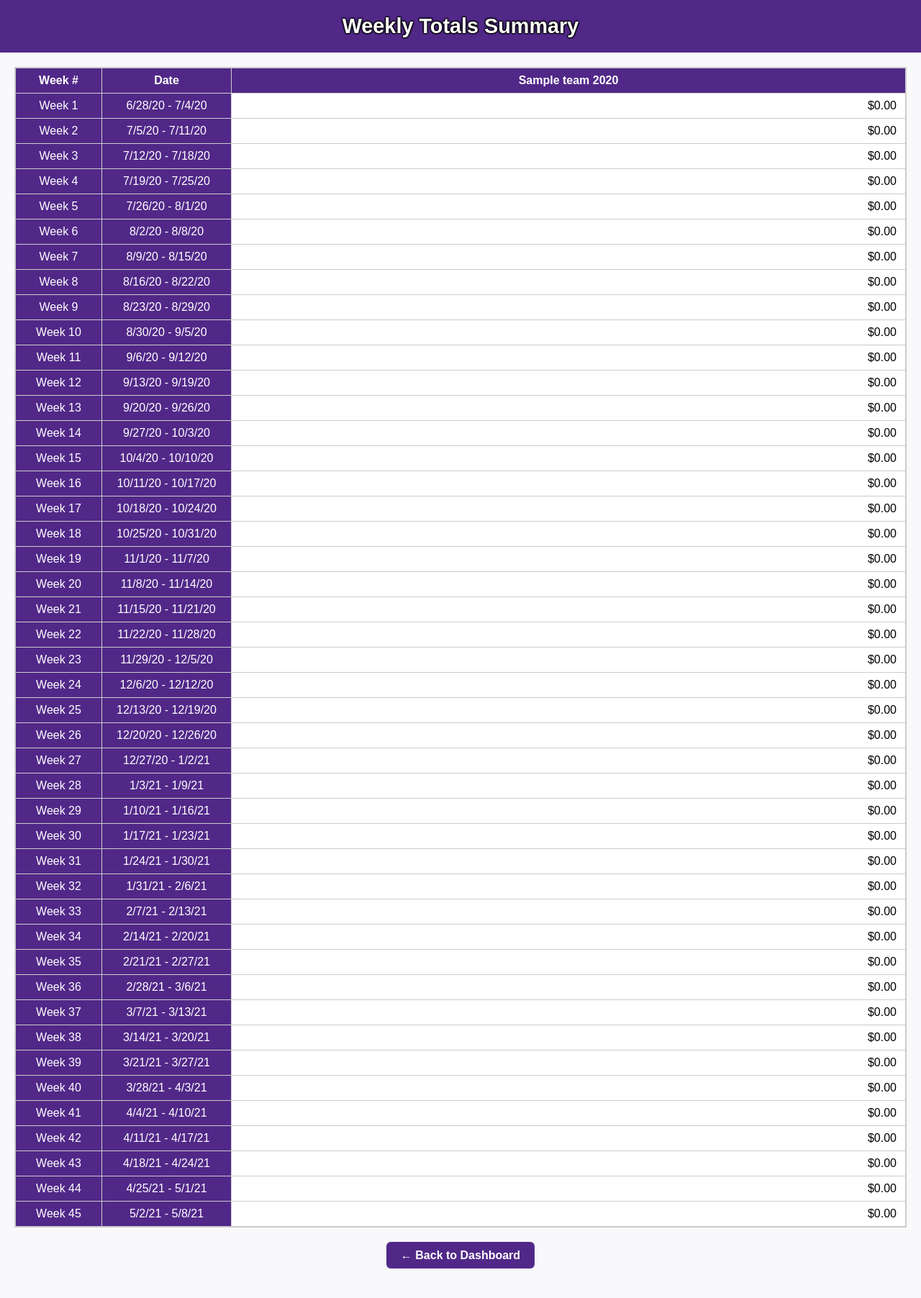
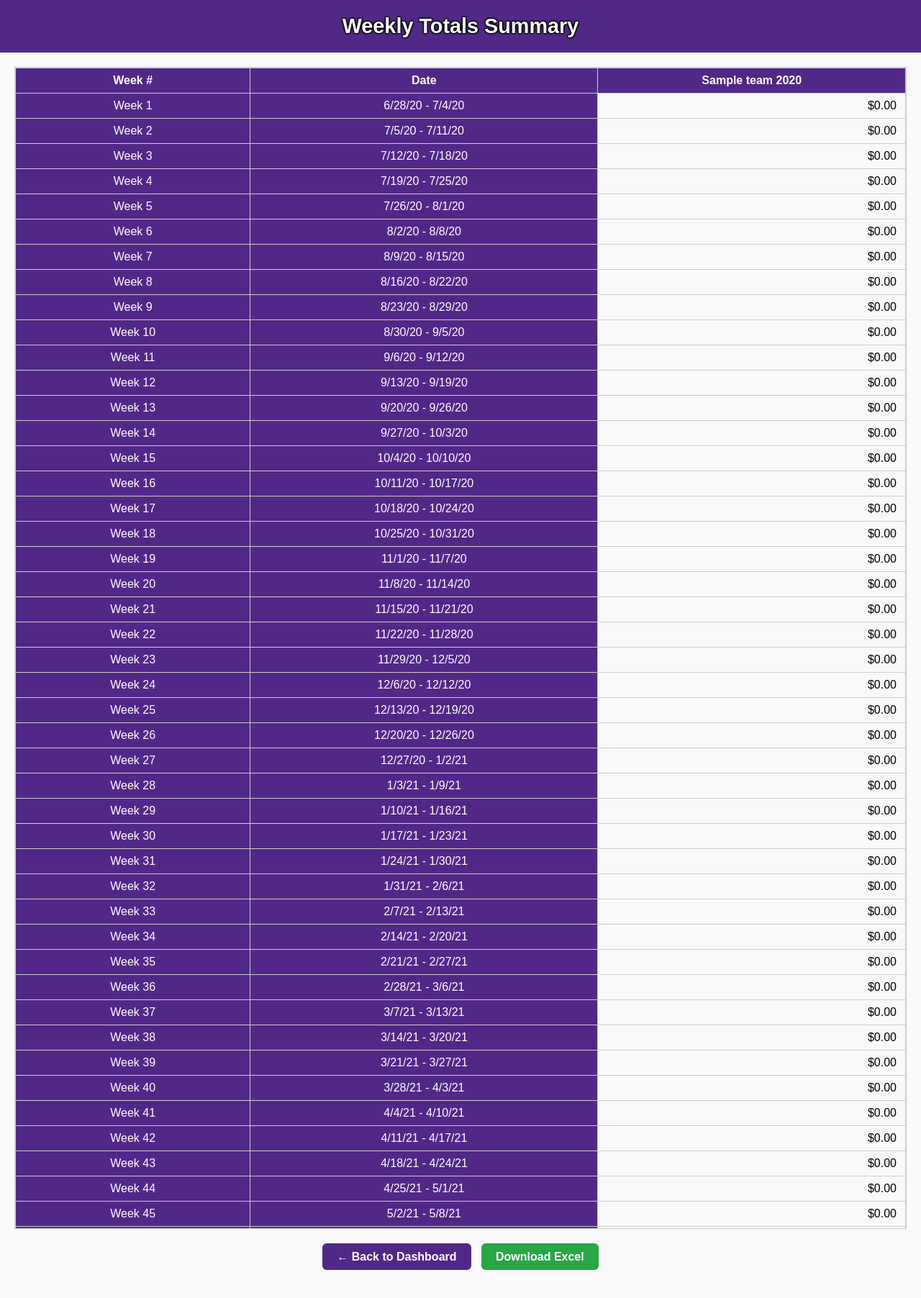
Before and after one commit to cstuffs/KSU, a Flask app: page /admin/weekly_totals in a window 1280 px wide. Shown: the top 1804 px of the page at 72% size. Run offline with Flask 3, Linux system fonts and the light colour scheme; a user stored in the database is signed in; tables that the repository leaves empty hold one stand-in row (values such as "Sample post").

Commit message:
Add weekly totals Excel download route

```diff
--- a/app.py
+++ b/app.py
@@ -676,6 +676,70 @@ def weekly_totals():
         timedelta=timedelta
     )
 
+@app.route('/download_weekly_totals')
+@login_required
+def download_weekly_totals():
+    from datetime import datetime, timedelta
+
+    price_lookup = {
+        f"{item.name}|||{opt.name}": opt.price
+        for item in MenuItem.query.all()
+        for opt in item.options
+    }
+
+    orders = Order.query.join(Team).all()
+    yearly_totals_by_week = {}
+    all_teams = set()
+    all_years = set()
+
+    for order in orders:
+        team_name = order.team.name
+        year = order.date.year
+        week = get_week_number(order.date)
+        all_teams.add(team_name)
+        all_years.add(year)
+
+        if week < 1 or week > 52:
+            continue
+
+        yearly_totals_by_week.setdefault(year, {}).setdefault(week, {})
+
+        for item in order.items:
+            key = f"{item.item_name}|||{item.option_name}"
+            price = price_lookup.get(key, 0.0)
+            subtotal = item.quantity * price
+            current = yearly_totals_by_week[year][week].get(team_name, 0.0)
+            yearly_totals_by_week[year][week][team_name] = current + subtotal
+
+    users = sorted(list(all_teams))
+    years = sorted(list(all_years))
+    year = years[-1]
+
+    wb = Workbook()
+    ws = wb.active
+    ws.title = "Weekly Totals"
+
+    headers = ["Week #", "Date"] + [f"{team} {year}" for team in users]
+    ws.append(headers)
+
+    july_first = datetime(year, 7, 1).date()
+    if july_first.weekday() != 6:
+        july_first -= timedelta(days=july_first.weekday() + 1)
+
+    for week in range(1, 53):
+        start_of_week = july_first + timedelta(weeks=week - 1)
+        end_of_week = start_of_week + timedelta(days=6)
+        row = [f"Week {week}", f"{start_of_week.strftime('%-m/%-d/%y')} - {end_of_week.strftime('%-m/%-d/%y')}"]
+        for team in users:
+            amount = yearly_totals_by_week.get(year, {}).get(week, {}).get(team, 0.0)
+            row.append(round(amount, 2))
+        ws.append(row)
+
+    output = BytesIO()
+    wb.save(output)
+    output.seek(0)
+    return send_file(output, as_attachment=True, download_name="weekly_totals.xlsx", mimetype='application/vnd.openxmlformats-officedocument.spreadsheetml.sheet')
+
 @app.route('/admin/all_orders')
 @login_required
 def all_orders():
--- a/templates/weekly_totals.html
+++ b/templates/weekly_totals.html
@@ -3,10 +3,6 @@
 <head>
     <title>Weekly Totals Summary</title>
     <style>
-        * {
-            box-sizing: border-box;
-        }
-
         body {
             font-family: Arial, sans-serif;
             margin: 0;
@@ -33,9 +29,9 @@
 
         table {
             border-collapse: collapse;
-            table-layout: fixed;
             width: max-content;
             min-width: 100%;
+            table-layout: fixed;
         }
 
         th, td {
@@ -43,15 +39,6 @@
             padding: 8px 12px;
             text-align: right;
             white-space: nowrap;
-            background-color: white;
-        }
-
-        col.col-week {
-            width: 120px;
-        }
-
-        col.col-date {
-            width: 180px;
         }
 
         thead th {
@@ -59,32 +46,28 @@
             top: 0;
             background-color: #512888;
             color: white;
-            z-index: 2;
+            z-index: 30;
             text-align: center;
         }
 
-        /* Left sticky columns: WEEK and DATE */
         td:first-child, th:first-child {
             position: sticky;
             left: 0;
+            min-width: 100px;
             background-color: #512888;
             color: white;
-            z-index: 3;
+            z-index: 20;
             text-align: center;
         }
 
         td:nth-child(2), th:nth-child(2) {
             position: sticky;
-            left: 120px;
+            left: 100px;
+            min-width: 160px;
             background-color: #512888;
             color: white;
-            z-index: 3;
+            z-index: 20;
             text-align: center;
-        }
-
-        /* Top-left cells highest z-index */
-        thead th:first-child, thead th:nth-child(2) {
-            z-index: 4;
         }
 
         .button-container {
@@ -104,6 +87,20 @@
         .back-button:hover {
             background-color: #6a3ab2;
         }
+
+        .download-button {
+            padding: 10px 20px;
+            background-color: #28a745;
+            color: white;
+            text-decoration: none;
+            border-radius: 6px;
+            font-weight: bold;
+            margin-left: 10px;
+        }
+
+        .download-button:hover {
+            background-color: #218838;
+        }
     </style>
 </head>
 <body>
@@ -111,13 +108,6 @@
 
     <div class="scroll-wrapper">
         <table>
-            <colgroup>
-                <col class="col-week">
-                <col class="col-date">
-                {% for team in users %}
-                    <col>
-                {% endfor %}
-            </colgroup>
             <thead>
                 <tr>
                     <th>Week #</th>
@@ -152,6 +142,7 @@
 
     <div class="button-container">
         <a href="{{ url_for('admin_dashboard') }}" class="back-button">← Back to Dashboard</a>
+        <a href="{{ url_for('download_weekly_totals') }}" class="download-button">Download Excel</a>
     </div>
 </body>
 </html>
```
